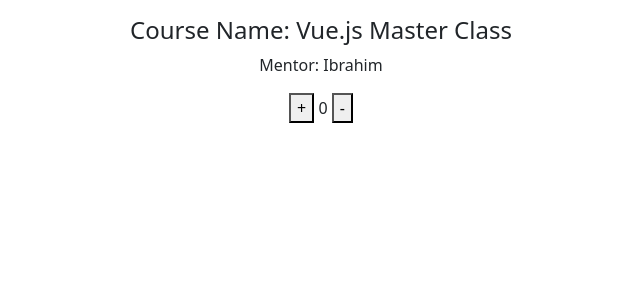
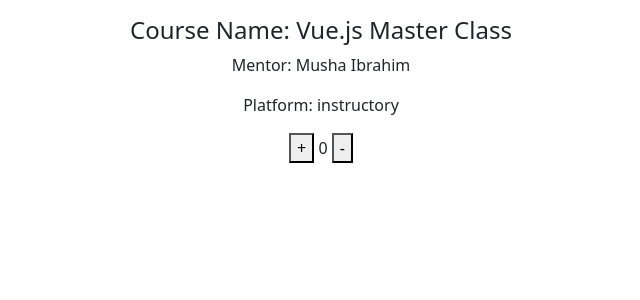
Before and after one commit to pobitrodeb/vue.js_master, a Vue app in the folder first_project/: page / in a window 1280 px wide. Shown: the top 300 px of the page, without its empty margins (319-959 px from the left). Built offline with nearby package versions, Linux system fonts and the light colour scheme.

Commit message:
reactive data called

```diff
--- a/first_project/index.html
+++ b/first_project/index.html
@@ -5,7 +5,7 @@
     <link rel="icon" href="/favicon.ico">
     <meta name="viewport" content="width=device-width, initial-scale=1.0">
     <link href="https://cdn.jsdelivr.net/npm/bootstrap@5.2.3/dist/css/bootstrap.min.css" rel="stylesheet" integrity="sha384-rbsA2VBKQhggwzxH7pPCaAqO46MgnOM80zW1RWuH61DGLwZJEdK2Kadq2F9CUG65" crossorigin="anonymous">
-    <title>Vite App</title>
+    <title>vue.js| master class </title>
   </head>
   <body>
   <section class="py-3">
--- a/first_project/src/App.vue
+++ b/first_project/src/App.vue
@@ -1,6 +1,7 @@
 <template>
-  <h4> Course Name: {{ courseName }}</h4>
-  <p> Mentor: {{ mentor }}</p>
+  <h4> Course Name: {{ course.name }}</h4>
+  <p> Mentor: {{ course.mentor }}</p>
+  <p> Platform: {{ course.platform }}</p>
 
   <button @click="count++"> +</button>
     {{ count }}
@@ -9,10 +10,16 @@
 
 
 
-// Easy Way Compotion API
+
+
+// [ when your data non Primitive Type [object] you use reactive]
+
 <script setup>
-import { ref } from 'vue';
-  let count = ref(0);
-  let courseName = ref("Vue.js Master Class");
-  let mentor = ref("Ibrahim")
+import {ref, reactive} from 'vue';
+let count = ref(0);
+let course = reactive({
+      name: "Vue.js Master Class",
+      mentor: "Musha Ibrahim",
+      platform : "instructory",
+    })
 </script>
```
